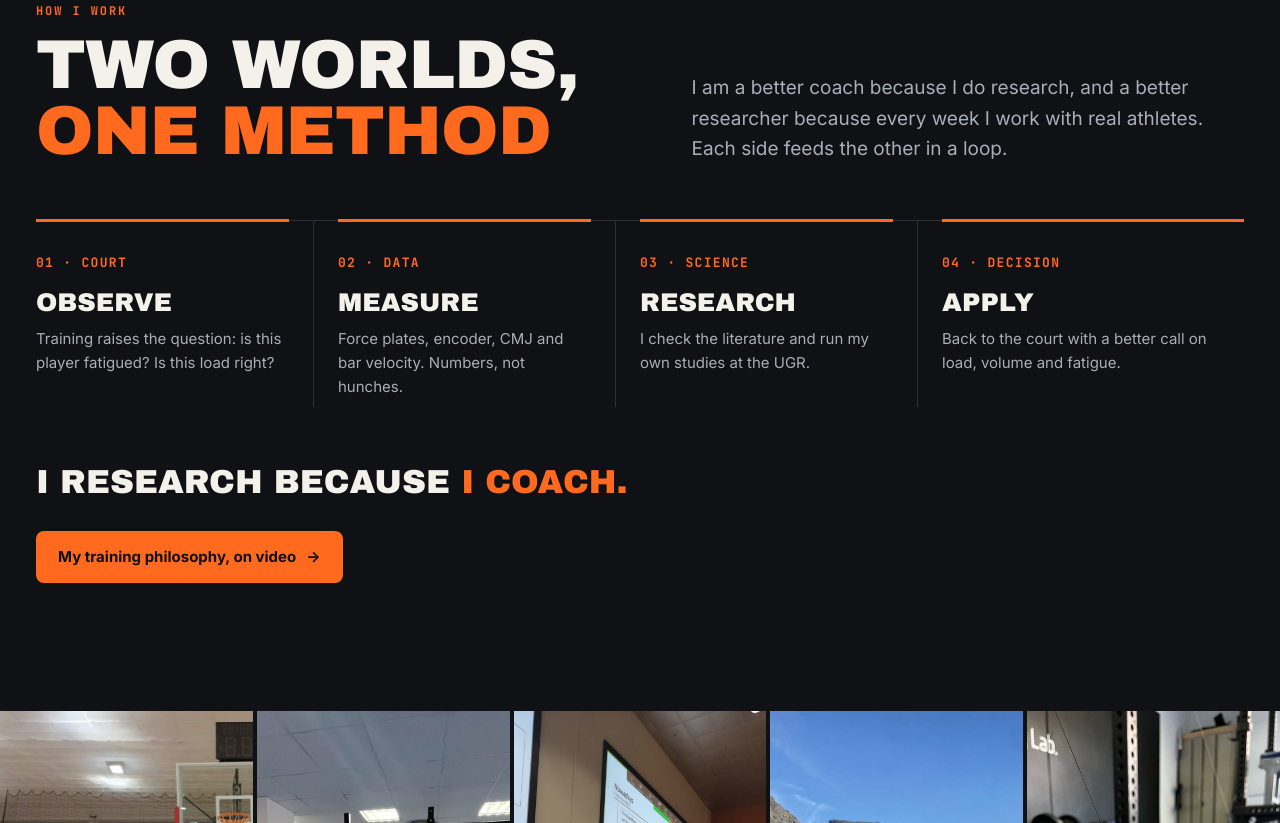
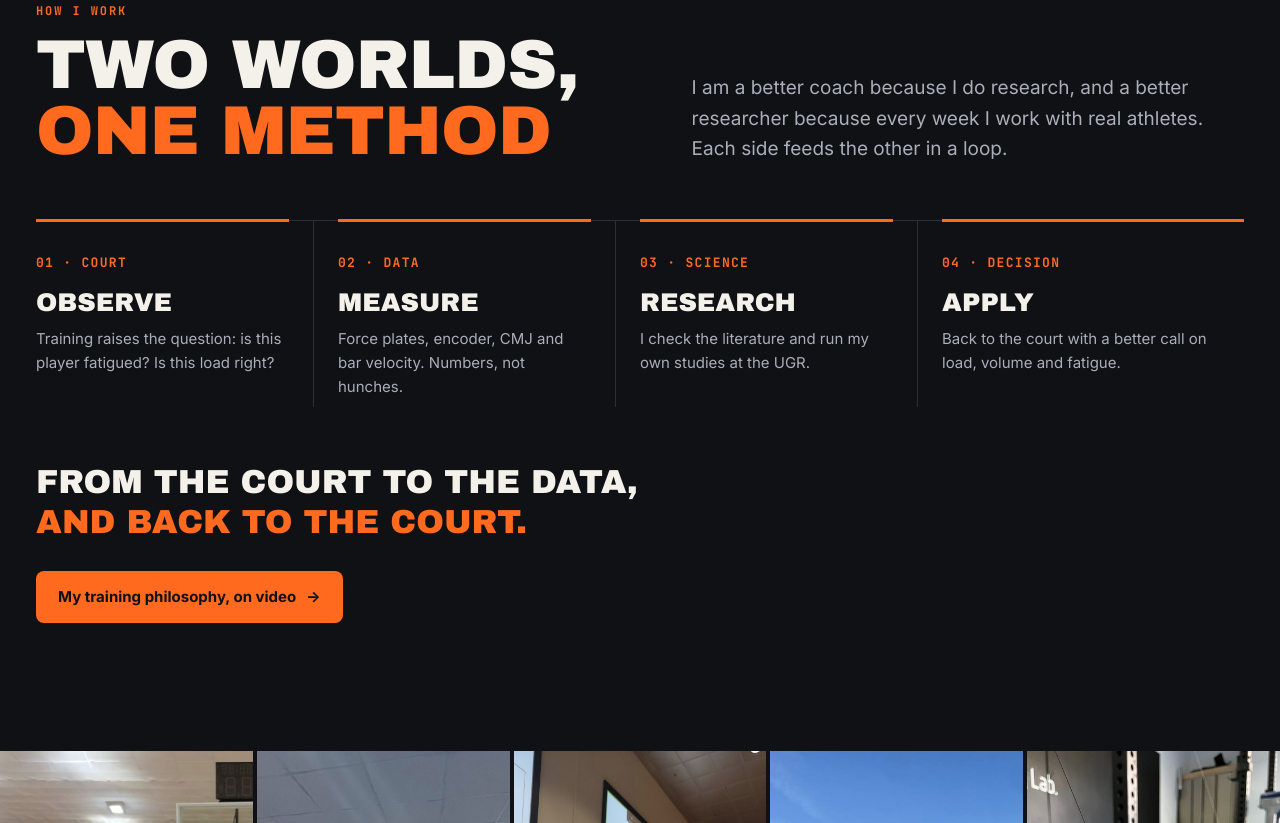
Before and after one commit to iagorojasc/iagorojas.com, a plain HTML site: page index.html in a window 1280 px wide. Shown: the part 975-1798 px from the top of the page. Drawn offline with Linux system fonts and the light colour scheme.

Commit message:
Nueva frase de cierre del método
Co-Authored-By: Claude Opus 5.5 <noreply@anthropic.com>

```diff
--- a/index.html
+++ b/index.html
@@ -380,7 +380,7 @@ footer .wrap{display:flex;justify-content:space-between;flex-wrap:wrap;gap:10px}
       <div class="step"><span class="n">03 · <span class="es">CIENCIA</span><span class="en">SCIENCE</span></span><h3><span class="es">Investigo</span><span class="en">Research</span></h3><p><span class="es">Contrasto con la literatura y diseño estudios propios en la UGR.</span><span class="en">I check the literature and run my own studies at the UGR.</span></p></div>
       <div class="step"><span class="n">04 · <span class="es">DECISIÓN</span><span class="en">DECISION</span></span><h3><span class="es">Aplico</span><span class="en">Apply</span></h3><p><span class="es">Vuelvo a la pista con una decisión mejor: cargas, volumen y control de la fatiga.</span><span class="en">Back to the court with a better call on load, volume and fatigue.</span></p></div>
     </div>
-    <p class="method-quote rise"><span class="es">Investigo porque <em>entreno.</em></span><span class="en">I research because <em>I coach.</em></span></p>
+    <p class="method-quote rise"><span class="es">De la pista al dato, <em>y del dato a la pista.</em></span><span class="en">From the court to the data, <em>and back to the court.</em></span></p>
     <a class="btn" href="entreno.html" style="margin-top:28px"><span class="es">Mi filosofía de entrenamiento, en vídeo</span><span class="en">My training philosophy, on video</span> →</a>
   </div>
 </section>
```
